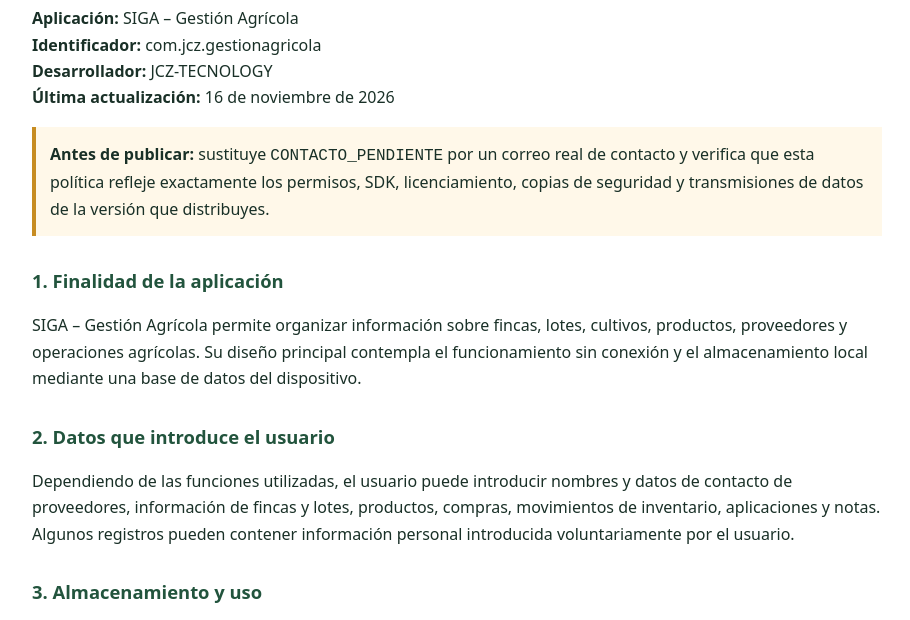
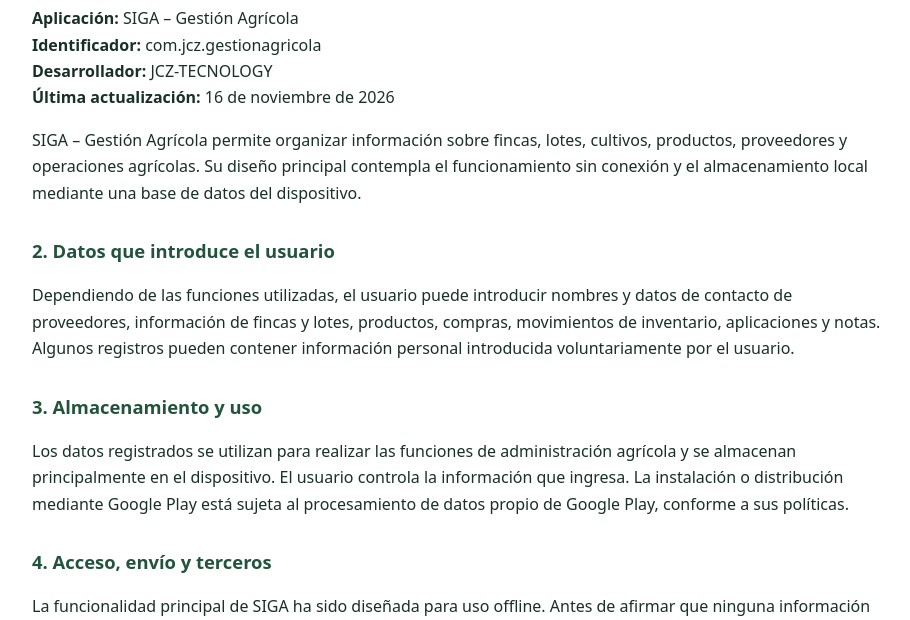
Before and after one commit to jcrepaircctv-rgb/siga-gestion-agricola-privacy, a plain HTML site: page index.html in a window 1280 px wide. Shown: the part 137-757 px from the top of the page, without its empty margins (183-1093 px from the left). Drawn offline with Linux system fonts and the light colour scheme.

Commit message:
Update privacy policy in index.html
Removed warning about replacing placeholder contact email and updated privacy policy content.

```diff
--- a/index.html
+++ b/index.html
@@ -12,8 +12,6 @@
 <body><main class="wrap">
 <h1>Política de privacidad de SIGA – Gestión Agrícola</h1>
 <p><strong>Aplicación:</strong> SIGA – Gestión Agrícola<br><strong>Identificador:</strong> com.jcz.gestionagricola<br><strong>Desarrollador:</strong> JCZ-TECNOLOGY<br><strong>Última actualización:</strong> 16 de noviembre de 2026</p>
-<p class="warning"><strong>Antes de publicar:</strong> sustituye <code>CONTACTO_PENDIENTE</code> por un correo real de contacto y verifica que esta política refleje exactamente los permisos, SDK, licenciamiento, copias de seguridad y transmisiones de datos de la versión que distribuyes.</p>
-<h2>1. Finalidad de la aplicación</h2>
 <p>SIGA – Gestión Agrícola permite organizar información sobre fincas, lotes, cultivos, productos, proveedores y operaciones agrícolas. Su diseño principal contempla el funcionamiento sin conexión y el almacenamiento local mediante una base de datos del dispositivo.</p>
 <h2>2. Datos que introduce el usuario</h2>
 <p>Dependiendo de las funciones utilizadas, el usuario puede introducir nombres y datos de contacto de proveedores, información de fincas y lotes, productos, compras, movimientos de inventario, aplicaciones y notas. Algunos registros pueden contener información personal introducida voluntariamente por el usuario.</p>
```
